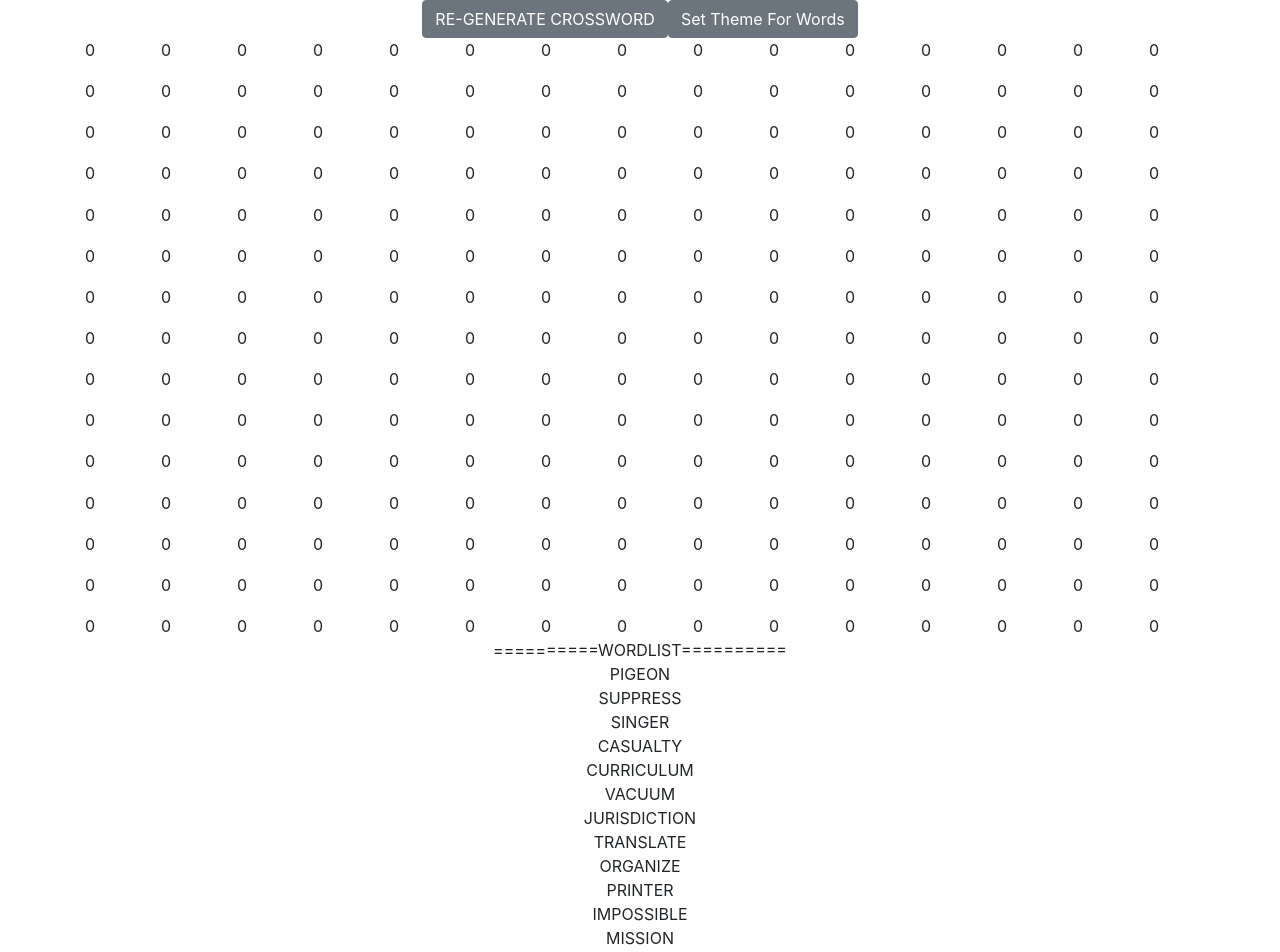
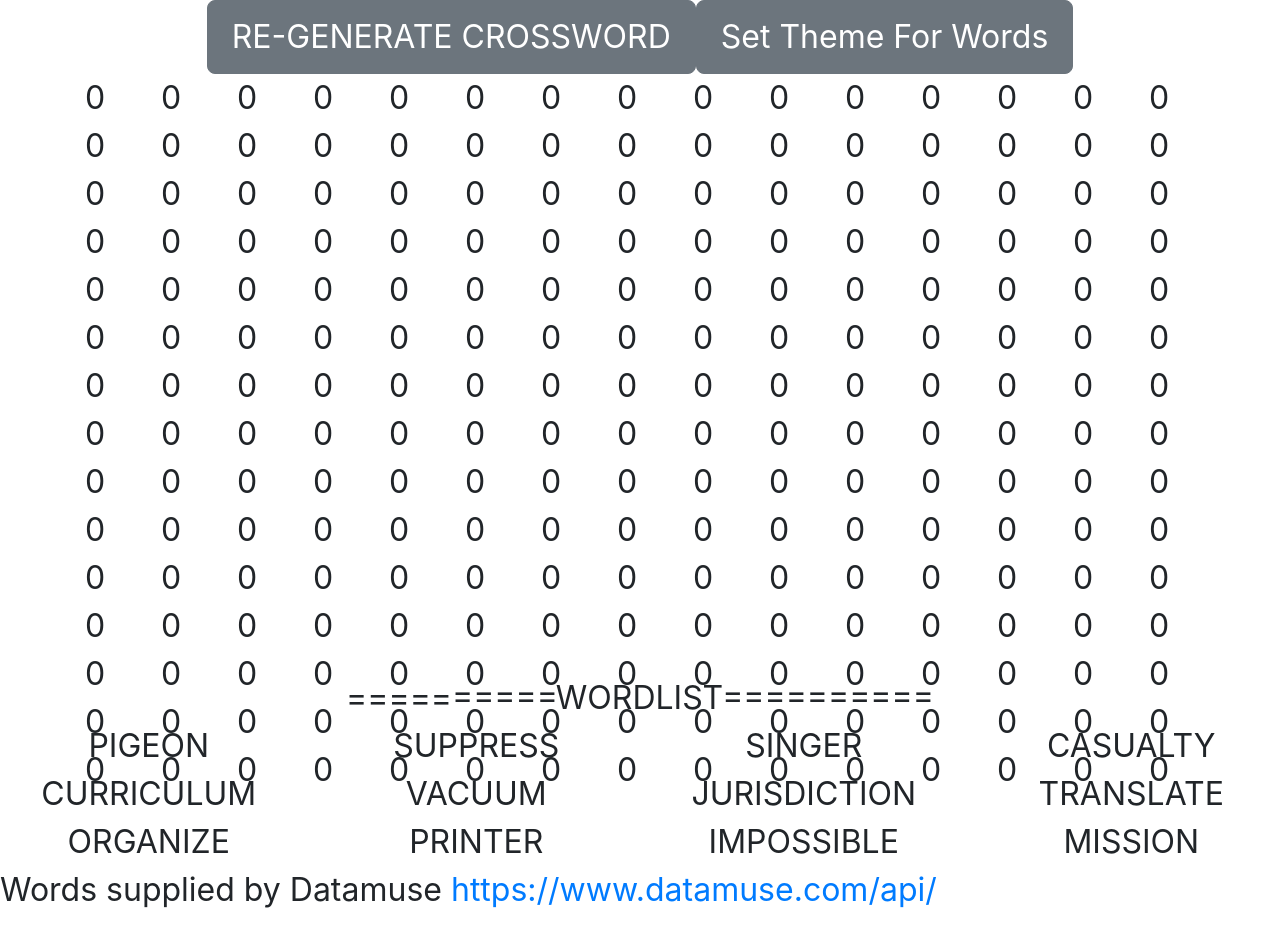
Before and after one commit to SoLetsCode/Crossword-generator, a React (Create React App) app in the folder client/: page / in a window 1280 px wide. Shown: the top 952 px of the page. After the commit the page ends 914 px from the top, so only its background shows below. Built offline with nearby package versions, Linux system fonts and the light colour scheme.

Commit message:
increased letter size

```diff
--- a/client/src/App.css
+++ b/client/src/App.css
@@ -5,6 +5,7 @@ body {
   margin: 0;
   padding: 0;
   box-sizing: border-box;
+  font-size: 2rem;
 }
 
 *,
--- a/client/src/components/Grid.js
+++ b/client/src/components/Grid.js
@@ -421,7 +421,12 @@ function Grid() {
 
   //react component creators
   const createWordList = () => {
-    return wordList.map((word) => <div className="text-center">{word}</div>);
+    let myWordList = wordList.map((word) => (
+      <Col xs={3} className="text-center">
+        {word}
+      </Col>
+    ));
+    return <Row>{myWordList}</Row>;
   };
 
   const createWordSearchGrid = () => {
```
